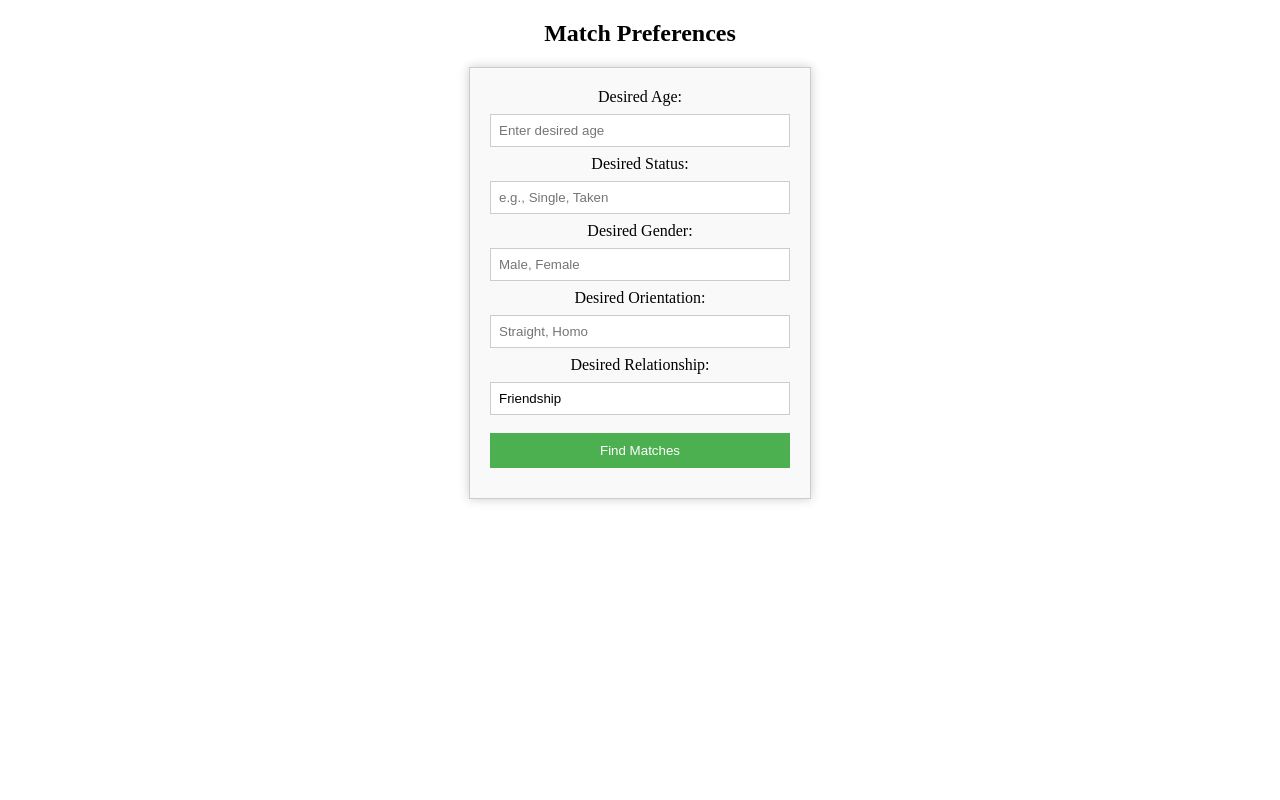
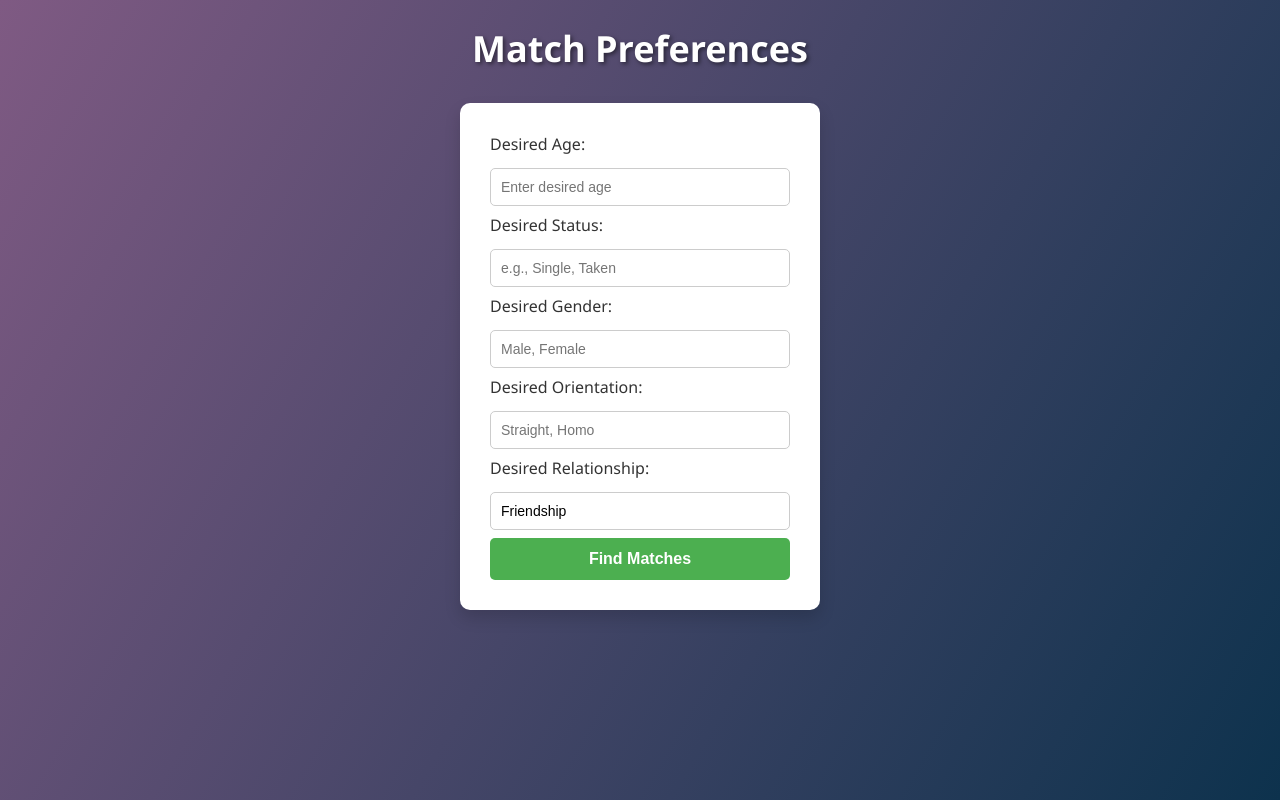
Before and after one commit to ady24s/Dating-App, a Flask app: page /preference in a window 1280 px wide. Run offline with Flask 3, Linux system fonts and the light colour scheme; the visitor is signed in with stand-in values (Sample User, id 1).

Commit message:
html files

```diff
--- a/src/templates/preference.html
+++ b/src/templates/preference.html
@@ -1,35 +1,79 @@
 <!DOCTYPE html>
-<html>
+<html lang="en">
 <head>
     <title>Preferences</title>
     <style>
+        /* General body styling */
+        body {
+            display: flex;
+            flex-direction: column;
+            align-items: center;
+            min-height: 100vh;
+            margin: 0;
+            background: linear-gradient(120deg, #7f5a83, #0d324d);
+            font-family: 'Segoe UI', Tahoma, Geneva, Verdana, sans-serif;
+            color: #ffffff;
+        }
+
+        /* Form container styling */
         form {
-            margin: auto;
             width: 300px;
-            padding: 20px;
-            border: 1px solid #ccc;
-            box-shadow: 0 0 10px #ccc;
-            background-color: #f9f9f9;
+            padding: 30px;
+            border-radius: 10px;
+            box-shadow: 0 8px 16px rgba(0, 0, 0, 0.15);
+            background-color: #ffffff;
             text-align: center;
+            color: #333;
+            margin-top: 20px;
         }
+
+        /* Label and input styling */
+        label {
+            display: block;
+            text-align: left;
+            margin-bottom: 5px;
+        }
+
         input[type="number"], input[type="text"] {
             width: 100%;
-            padding: 8px;
+            padding: 10px;
             margin: 8px 0;
             border: 1px solid #ccc;
+            border-radius: 5px;
             box-sizing: border-box;
+            font-size: 14px;
         }
+
+        /* Submit button styling */
         input[type="submit"] {
             background-color: #4CAF50;
             color: white;
-            padding: 10px 15px;
-            margin: 10px 0;
+            padding: 12px;
             border: none;
+            border-radius: 5px;
             cursor: pointer;
             width: 100%;
+            font-size: 16px;
+            font-weight: bold;
+            transition: background-color 0.3s ease, box-shadow 0.3s ease;
         }
+
         input[type="submit"]:hover {
             background-color: #45a049;
+            box-shadow: 0 4px 8px rgba(0, 0, 0, 0.2);
+        }
+
+        h1 {
+            text-align: center;
+            font-size: 36px;
+            margin-bottom: 10px;
+            text-shadow: 2px 2px 4px rgba(0, 0, 0, 0.5);
+        }
+
+        h2 {
+            text-align: center;
+            margin-bottom: 20px;
+            text-shadow: 2px 2px 4px rgba(0, 0, 0, 0.5);
         }
     </style>
     <script>
@@ -53,7 +97,7 @@
     </script>
 </head>
 <body>
-    <h2 style="text-align: center;">Match Preferences</h2>
+    <h1>Match Preferences</h1>
     <form id="preferenceForm" action="/match" method="post">
         <label for="age">Desired Age:</label>
         <input type="number" name="age" id="age" value="{{ age }}" placeholder="Enter desired age" required>
```
Also changed, not shown: src/templates/homepage.html (+60 -9 lines), src/templates/login.html (+25 -6 lines), src/templates/match.html (+54 -0 lines).
